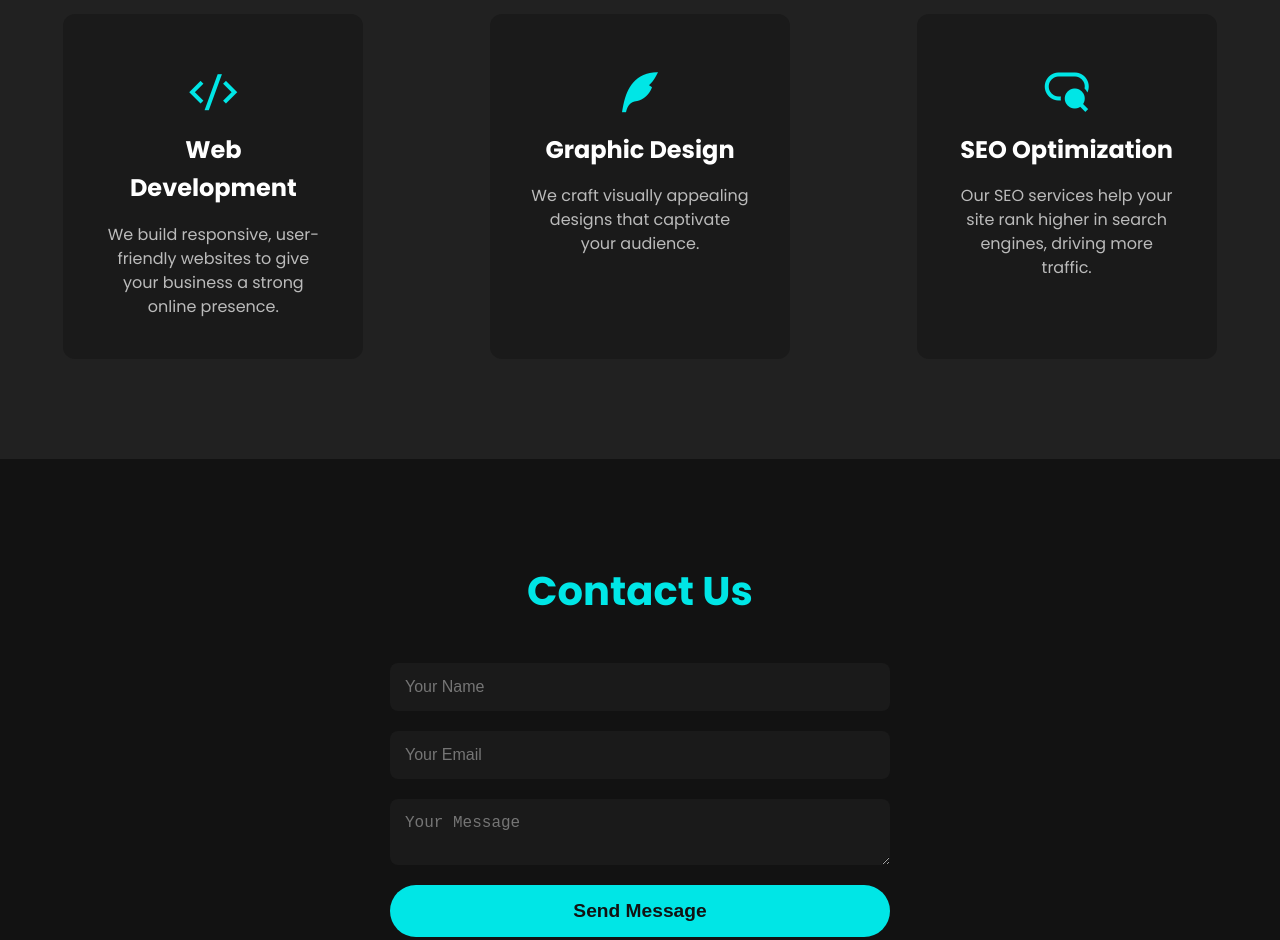
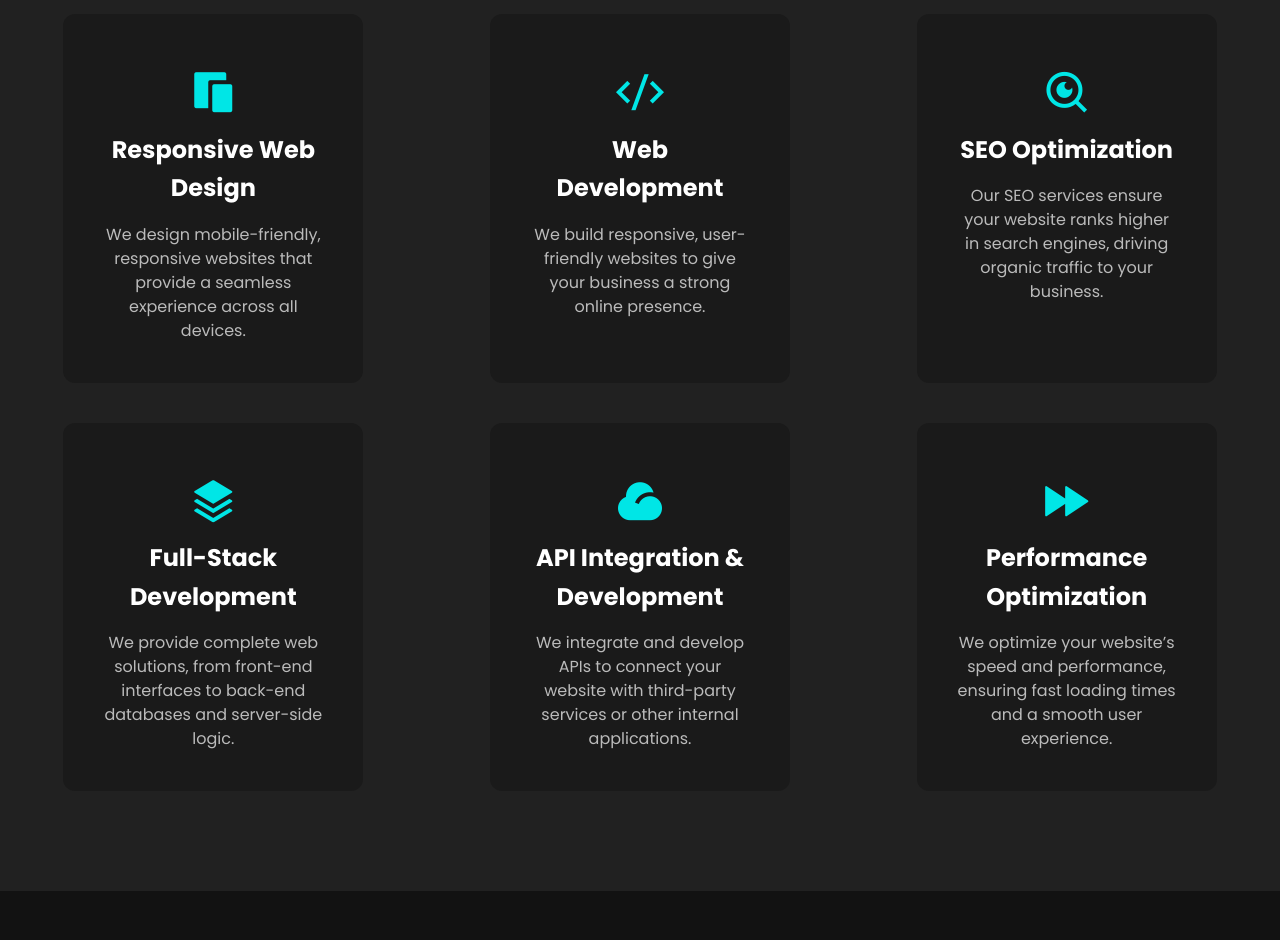
Before and after one commit to rahulbagulx/rahulbagul, a plain HTML site: page index.html in a window 1280 px wide. Shown: the part 1660-2600 px from the top of the page. Drawn offline with nearby package versions, Linux system fonts and the light colour scheme.

Commit message:
Update index.html

```diff
--- a/index.html
+++ b/index.html
@@ -4,7 +4,7 @@
 <head>
   <meta charset="UTF-8">
   <meta name="viewport" content="width=device-width, initial-scale=1.0">
-  <title>Modern Dark Theme Website</title>
+  <title>RAHUL's Portfollio</title>
   <link href="https://cdn.jsdelivr.net/npm/remixicon@4.3.0/fonts/remixicon.css" rel="stylesheet" />
   <link rel="stylesheet" href="style.css">
   <link rel="stylesheet" href="responsive.css">
@@ -57,23 +57,50 @@
   <section id="services">
     <h2>Our Services</h2>
     <div class="services-container">
+      <!-- Responsive Web Design -->
       <div class="service">
-        <i class="ri-code-s-slash-line"></i>
+        <i class="ri-device-fill"></i> <!-- Icon for Responsive Web Design -->
+        <h3>Responsive Web Design</h3>
+        <p>We design mobile-friendly, responsive websites that provide a seamless experience across all devices.</p>
+      </div>
+
+      <!-- Web Development -->
+      <div class="service">
+        <i class="ri-code-s-slash-line"></i> <!-- Icon for Web Development -->
         <h3>Web Development</h3>
         <p>We build responsive, user-friendly websites to give your business a strong online presence.</p>
       </div>
+
+      <!-- SEO Optimization -->
       <div class="service">
-        <i class="ri-quill-pen-fill"></i>
-        <h3>Graphic Design</h3>
-        <p>We craft visually appealing designs that captivate your audience.</p>
+        <i class="ri-search-eye-line"></i> <!-- Icon for SEO Optimization -->
+        <h3>SEO Optimization</h3>
+        <p>Our SEO services ensure your website ranks higher in search engines, driving organic traffic to your business.</p>
       </div>
+
+      <!-- Full-Stack Development -->
       <div class="service">
-        <i class="ri-seo-fill"></i>
-        <h3>SEO Optimization</h3>
-        <p>Our SEO services help your site rank higher in search engines, driving more traffic.</p>
+        <i class="ri-stack-fill"></i> <!-- Icon for Full-Stack Development -->
+        <h3>Full-Stack Development</h3>
+        <p>We provide complete web solutions, from front-end interfaces to back-end databases and server-side logic.</p>
+      </div>
+
+      <!-- API Integration & Development -->
+      <div class="service">
+        <i class="ri-cloud-fill"></i> <!-- Icon for API Integration -->
+        <h3>API Integration & Development</h3>
+        <p>We integrate and develop APIs to connect your website with third-party services or other internal applications.</p>
+      </div>
+
+      <!-- Performance Optimization -->
+      <div class="service">
+        <i class="ri-speed-fill"></i> <!-- Icon for Performance Optimization -->
+        <h3>Performance Optimization</h3>
+        <p>We optimize your website’s speed and performance, ensuring fast loading times and a smooth user experience.</p>
       </div>
     </div>
-  </section>
+</section>
+
 
   <!-- Contact Section -->
   <section id="contact">
```
